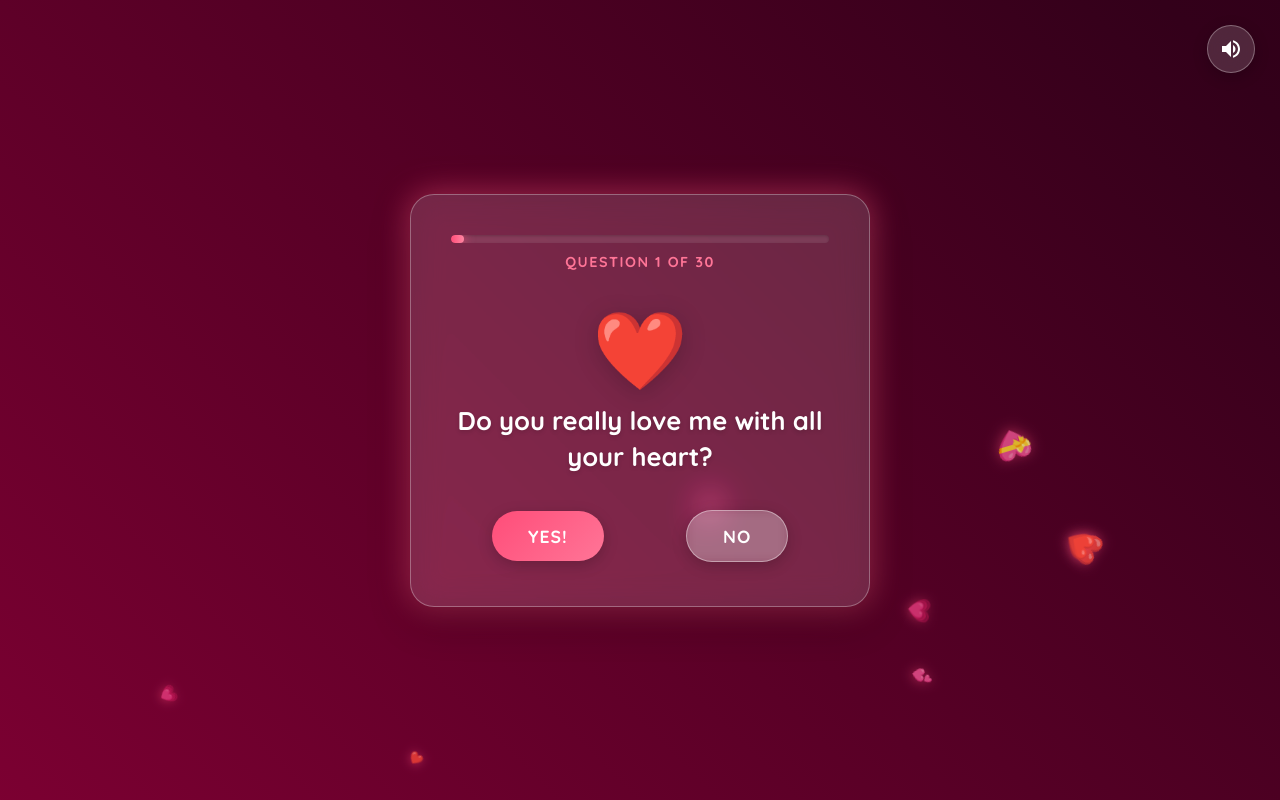
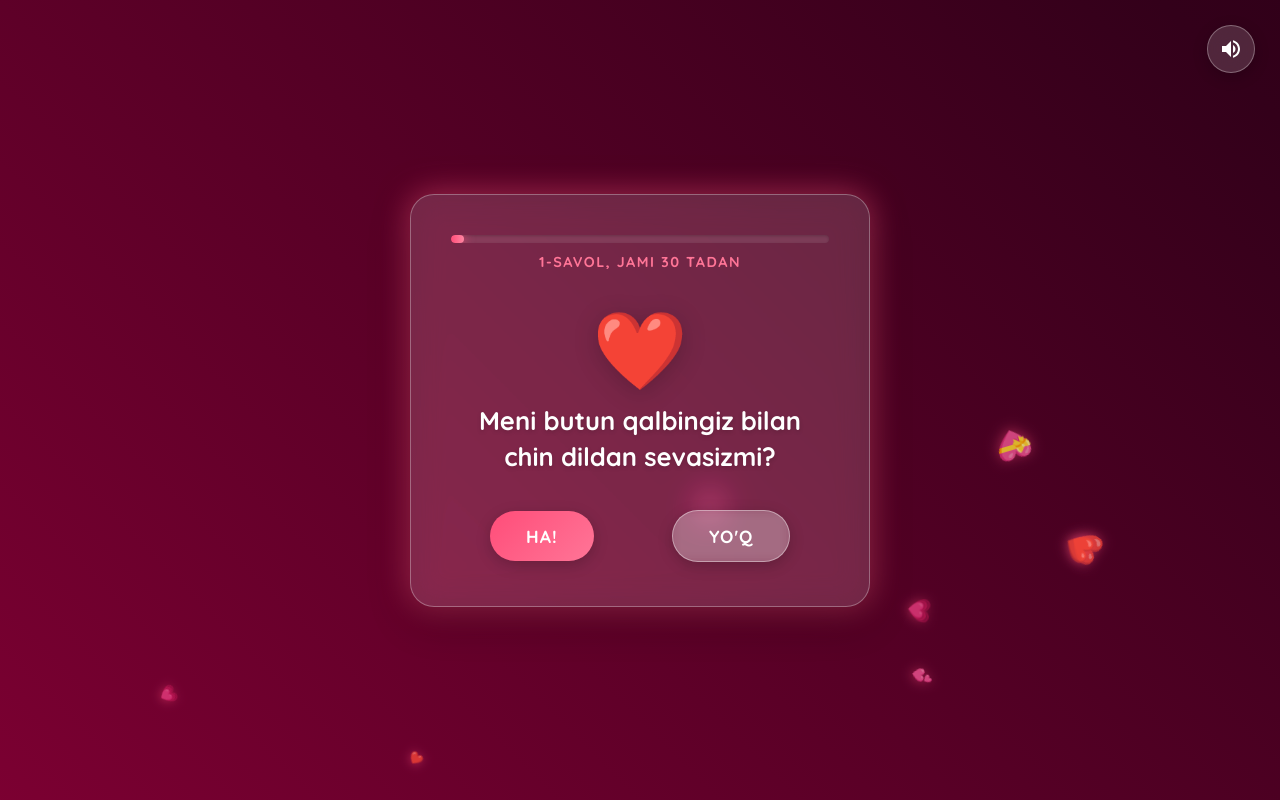
Before and after one commit to mehriddinabdullayev/mini-love-app, a website: page index.html in a window 1280 px wide. Drawn offline with Linux system fonts and the light colour scheme.

Commit message:
Ilk commit: Sevgi testi ilovasi

```diff
--- a/index.html
+++ b/index.html
@@ -1,9 +1,9 @@
 <!DOCTYPE html>
-<html lang="en">
+<html lang="uz">
 <head>
     <meta charset="UTF-8">
     <meta name="viewport" content="width=device-width, initial-scale=1.0">
-    <title>Mini Love App - Premium Edition</title>
+    <title>Mini Love App - Premium Nashr</title>
     <link rel="preconnect" href="https://fonts.googleapis.com">
     <link rel="preconnect" href="https://fonts.gstatic.com" crossorigin>
     <link href="https://fonts.googleapis.com/css2?family=Dancing+Script:wght@700&family=Quicksand:wght@400;600;700&display=swap" rel="stylesheet">
@@ -11,19 +11,22 @@
 </head>
 <body>
 
+    <!-- Yuklanish Ekran (Preloader) -->
     <div id="preloader">
         <div class="preloader-heart">
             <div></div>
         </div>
-        <p class="loading-text">Preparing something magical...</p>
+        <p class="loading-text">Sehrli lahzalar tayyorlanmoqda...</p>
     </div>
 
+    <!-- Orqa Fon Elementlari -->
     <div class="animated-bg"></div>
     <div class="particle-container" id="particleContainer"></div>
     <div class="cursor-trail" id="cursorTrail"></div>
 
+    <!-- Musiqa Pleyeri -->
     <div class="music-control">
-        <button id="muteBtn" class="mute-btn" aria-label="Toggle Music">
+        <button id="muteBtn" class="mute-btn" aria-label="Musiqani yoqish/o'chirish">
             <svg id="musicOnIcon" viewBox="0 0 24 24" width="24" height="24">
                 <path fill="currentColor" d="M14,3.23V5.29C16.89,6.15 19,8.83 19,12C19,15.17 16.89,17.85 14,18.71V20.77C18.01,19.86 21,16.28 21,12C21,7.72 18.01,4.14 14,3.23M16.5,12C16.5,10.23 15.5,8.71 14,7.97V16C15.5,15.29 16.5,13.77 16.5,12M3,9V15H7L12,20V4L7,9H3Z" />
             </svg>
@@ -36,44 +39,51 @@
         </audio>
     </div>
 
+    <!-- Bildirishnomalar (Toast) Konteyneri -->
     <div id="toastContainer" class="toast-container"></div>
 
+    <!-- Asosiy Karta (Card) -->
     <main class="app-card" id="appCard">
 
+        <!-- Savol-javob bo'limi -->
         <div id="quizSection">
+            <!-- Progress Bar va hisoblagich -->
             <div class="quiz-header">
                 <div class="progress-container">
                     <div class="progress-bar" id="progressBar"></div>
                 </div>
-                <div class="counter-display" id="counterDisplay">Question 1 of 30</div>
+                <div class="counter-display" id="counterDisplay">1-savol, jami 30 ta</div>
             </div>
 
+            <!-- Savol matni va emoji -->
             <div class="quiz-body">
                 <div class="emoji-wrapper" id="emojiWrapper">❤️</div>
                 <h2 class="question-text" id="questionText"></h2>
             </div>
 
+            <!-- Tugmalar -->
             <div class="quiz-footer" id="quizFooter">
                 <button class="btn btn-yes" id="yesBtn">
-                    <span>YES!</span>
+                    <span>HA!</span>
                     <div class="btn-glow"></div>
                 </button>
                 <button class="btn btn-no" id="noBtn">
-                    <span>NO</span>
+                    <span>YO'Q</span>
                 </button>
             </div>
         </div>
 
+        <!-- Yakuniy g'alaba ekrani -->
         <div id="finalSection" class="hidden">
             <div class="final-container">
                 <div class="huge-heart-wrapper">
                     <div class="huge-heart">❤️</div>
                     <div class="heart-pulse-glow"></div>
                 </div>
-                <h1 class="final-title">I knew you love me ❤️</h1>
-                <p class="final-subtitle">My heart is and always will be yours forever.</p>
+                <h1 class="final-title">Meni sevishingizni bilardim! ❤️</h1>
+                <p class="final-subtitle">Yuragim abadiy sizniki va shunday bo'lib qoladi.</p>
                 <button class="btn btn-yes" id="playAgainBtn">
-                    <span>Play Again</span>
+                    <span>Yana o'ynash</span>
                     <div class="btn-glow"></div>
                 </button>
             </div>
--- a/script.js
+++ b/script.js
@@ -1,43 +1,43 @@
 /**
  * ==========================================================================
- * PREMIUM ROMANTIC QUIZ SYSTEM - COMPLETE LOGIC
+ * PREMIUM ROMANTIC QUIZ SYSTEM - COMPLETE LOGIC (UZBEK EDITION)
  * ==========================================================================
  */
 
 document.addEventListener('DOMContentLoaded', () => {
 
-    // 30 Completely Unique Premium Romantic Love Questions Matrix
+    // 30 Completely Unique Premium Romantic Love Questions Matrix in Uzbek
     const loveQuestions = [
-        { id: 1, emoji: "❤️", text: "Do you really love me with all your heart?", response: "I knew your heart belonged to me! 😍" },
-        { id: 2, emoji: "♾️", text: "Would you stay with me through eternity?", response: "Forever isn't even long enough! ♾️" },
-        { id: 3, emoji: "🤝", text: "Will you hold my hand tightly in public places?", response: "Proudly holding hands, walking through life! 👫" },
-        { id: 4, emoji: "🫂", text: "Would you hug me tight when I feel completely lost?", response: "Your arms are my absolute safest haven! 🥺" },
-        { id: 5, emoji: "🌧️", text: "Would you dance with me under a beautiful midnight rain?", response: "Splashing through drops of pure romantic magic! 💃" },
-        { id: 6, emoji: "🍕", text: "Would you willingly share your very last slice of pizza with me?", response: "Now THAT is true deeper level connection! 🍕" },
-        { id: 7, emoji: "🌇", text: "Will you commit to watching the sunset with me every week?", response: "Painting memories into the beautiful evening sky! 🌅" },
-        { id: 8, emoji: "🧓", text: "Would you love to grow old and wrinkled right next to me?", response: "Rocking chairs, silver hair, and infinite devotion! 👵" },
-        { id: 9, emoji: "🌍", text: "Would you travel to the ends of the world by my side?", response: "Every corner of Earth is better with you! 🗺️" },
-        { id: 10, emoji: "🥰", text: "Am I truly your absolute favorite person in existence?", response: "And you are my entire beautiful universe! ✨" },
-        { id: 11, emoji: "🍳", text: "Would you surprise cook for me when I come home exhausted?", response: "Breakfast, dinner, and love served daily! 🥞" },
-        { id: 12, emoji: "💓", text: "Do I still make your heart race like crazy every single day?", response: "Thump-thump! That's the rhythm of pure romance! 🥁" },
-        { id: 13, emoji: "🌌", text: "Would you stay up to stargaze on a cold winter night with me?", response: "Counting constellations while warm in your love! 🔭" },
-        { id: 14, emoji: "✉️", text: "Would you write me old-fashioned poetic love letters?", response: "Ink on paper, parsing out my soul for you! ✍️" },
-        { id: 15, emoji: "☀️", text: "Would you wake up early just to kiss my forehead softly?", response: "The absolute brightest way to greet any morning! ☀️" },
-        { id: 16, emoji: "🔮", text: "Do you clearly see me present in all your future plans?", response: "Destiny has woven our lives into one fabric! 🧵" },
-        { id: 17, emoji: "💋", text: "Would you kiss me right in the middle of a sentence?", response: "Action speaks louder than any beautiful words! 🤫" },
-        { id: 18, emoji: "💐", text: "Would you bring me flowers for absolutely no specific reason?", response: "Blossoming romance without any calendar rules! 🌹" },
-        { id: 19, emoji: "💭", text: "Am I the sweetest dream you think of before sleeping?", response: "Drifting to sleep wrapped inside thoughts of you! 🛌" },
-        { id: 20, emoji: "🛡️", text: "Would you stand and defend me against the entire world?", response: "Unbreakable armor, standing strong together! ⚔️" },
-        { id: 21, emoji: "🎤", text: "Would you sing a horribly cheesy love song explicitly to me?", response: "Serenading with absolute beautiful affection! 🎶" },
-        { id: 22, emoji: "😊", text: "Do you unconsciously smile whenever your phone lights up from me?", response: "A tiny notification that instantly brightens my life! 📱" },
-        { id: 23, emoji: "🍰", text: "Would you give me the larger piece of a delicious cake?", response: "Sweet desserts for the sweetest love of mine! 🍰" },
-        { id: 24, emoji: "🎬", text: "Will you hold me extra tight during intense scary movies?", response: "No monsters can touch us while we are entangled! 🧟" },
-        { id: 25, emoji: "✨", text: "Do you genuinely believe we were written in the stars?", response: "Cosmic alignment brought us right here today! ☄️" },
-        { id: 26, emoji: "🏰", text: "Would you build an epic secret blanket fort with me?", response: "A cozy secret kingdom for just the two of us! 🏰" },
-        { id: 27, emoji: "🦋", text: "Do you still get fluttery stomach butterflies when we meet?", response: "A beautiful wild zoo inside every single time! 🦋" },
-        { id: 28, emoji: "🗣️", text: "Would you patiently listen to my random endless daily rants?", response: "Your voice is my absolute favorite symphony! 🎹" },
-        { id: 29, emoji: "🌹", text: "Will you promise to be my forever and ever Valentine?", response: "Every single day is Feb 14th from now on! 💝" },
-        { id: 30, emoji: "💍", text: "Will you lock your hand in mine and promise eternal love?", response: "An ironclad promise of complete infinite devotion! 🔒" }
+        { id: 1, emoji: "❤️", text: "Meni butun qalbingiz bilan chin dildan sevasizmi?", response: "Qalbingiz faqat meniki ekanligini bilardim! 😍" },
+        { id: 2, emoji: "♾️", text: "Men bilan abadiyatgacha birga bo'la olasizmi?", response: "Abadiyat ham bizning sevgimizga kamlik qiladi! ♾️" },
+        { id: 3, emoji: "🤝", text: "Odamlar orasida ham qo'limdan mahkam tutib yurasizmi?", response: "Qo'llarimiz hayot yo'lida hamisha birga! 👫" },
+        { id: 4, emoji: "🫂", text: "O'zimni yomon his qilganimda meni mahkam bag'ringizga bosasizmi?", response: "Sizning quchog'ingiz men uchun eng xavfsiz joy! 🥺" },
+        { id: 5, emoji: "🌧️", text: "Tungi yomg'ir ostida men bilan raqsga tusharmidingiz?", response: "Yomg'ir tomchilari ostidagi eng sehrli lahzalar! 💃" },
+        { id: 6, emoji: "🍕", text: "Pitsaning eng oxirgi shirin bo'lagini menga ilinasizmi?", response: "Mana buni haqiqiy olijanob sevgi desa bo'ladi! 🍕" },
+        { id: 7, emoji: "🌇", text: "Har hafta men bilan quyosh botishini tomosha qilasizmi?", response: "Kechki osmon bag'rida shirin xotiralar chizamiz! 🌅" },
+        { id: 8, emoji: "🧓", text: "Men bilan birga qarib, bir yostiqqa bosh qo'yishni xohlaysizmi?", response: "Baxtli keksalik va tuganmas cheksiz mehr! 👵" },
+        { id: 9, emoji: "🌍", text: "Men bilan dunyoning chekkasiga bo'lsa ham sayohat qilasizmi?", response: "Siz bilan dunyoning har bir burchagi go'zal! 🗺️" },
+        { id: 10, emoji: "🥰", text: "Rostini ayting, men siz uchun dunyodagi eng qadrli insonmanmi?", response: "Siz esa mening butun go'zal koinotimsiz! ✨" },
+        { id: 11, emoji: "🍳", text: "Charchab kelganimda menga kutilmagan shirin taom tayyorlab berasizmi?", response: "Har kuni sevgi bilan pishirilgan lazzatli taomlar! 🥞" },
+        { id: 12, emoji: "💓", text: "Meni ko'rganingizda yuragingiz hamon tez urib ketadimi?", response: "Turs-turs! Bu bizning sevgimiz ritmi! 🥁" },
+        { id: 13, emoji: "🌌", text: "Sovuq qish tunida men bilan yulduzlarni tomosha qilarmidingiz?", response: "Sizning mehringiz bilan qishki tun ham issiq! 🔭" },
+        { id: 14, emoji: "✉️", text: "Menga eski davrlardagidek romantik sevgi maktublari yozasizmi?", response: "Qog'ozdagi siyoh - qalbimning chin izhoridir! ✍️" },
+        { id: 15, emoji: "☀️", text: "Ertalab shunchaki peshonamdan o'pish uchun vaqtli uyg'onarmidingiz?", response: "Yangi kunni qarshilashning eng go'zal usuli! ☀️" },
+        { id: 16, emoji: "🔮", text: "Kelajakdagi barcha orzu va rejalaringizda meni ko'ryapsizmi?", response: "Taqdirimiz allaqachon bir butun bo'lib bog'langan! 🧵" },
+        { id: 17, emoji: "💋", text: "Gapirayotganimda to'satdan so'zimni o'pich bilan bo'larmidingiz?", response: "Harakatlar so'zlardan ko'ra sehrliroq va shirinroq! 🤫" },
+        { id: 18, emoji: "💐", text: "Menga hech qanday sababsiz, shunchaki gullar sovg'a qilasizmi?", response: "Kalendarsiz, shunchaki ko'ngil quvonchi uchun! 🌹" },
+        { id: 19, emoji: "💭", text: "Uxlashdan oldin o'ylaydigan eng shirin tushingiz menmanmi?", response: "Siz haqingizdagi shirin xayollar bilan uyquga ketaman! 🛌" },
+        { id: 20, emoji: "🛡️", text: "Butun dunyo bizga qarshi bo'lsa ham, meni himoya qilasizmi?", response: "Biz birga har qanday qiyinchilikni yenga olamiz! ⚔️" },
+        { id: 21, emoji: "🎤", text: "Faqat men uchun eng quvnoq va kulgili sevgi qo'shig'ini aytasizmi?", response: "Sizga bo'lgan cheksiz muhabbatim taronasi! 🎶" },
+        { id: 22, emoji: "😊", text: "Mendan xabar kelganda telefoningizga qarab beixtiyor jilmayasizmi?", response: "Ekrandagi mitti bildirishnoma ham kayfiyatni ko'taradi! 📱" },
+        { id: 23, emoji: "🍰", text: "Shirin tortning eng katta va mazali bo'lagini menga berasizmi?", response: "Mening eng shirin insonim uchun eng zo'r bo'lak! 🍰" },
+        { id: 24, emoji: "🎬", text: "Qo'rqinchli kino ko'rayotganda meni yanada mahkamroq ushlab turasizmi?", response: "Biz birga bo'lsak, hech qanday maxluq qo'rqinchli emas! 🧟" },
+        { id: 25, emoji: "✨", text: "Bizning uchrashganimiz yulduzlarda bitilganiga ishonasizmi?", response: "Koinot bizni birlashtirgani aslo tasodif emas! ☄️" },
+        { id: 26, emoji: "🏰", text: "Uyda adyollardan uycha yasab, ichida berkinib o'tirarmidik?", response: "Faqat ikkimizga tegishli bo'lgan sirli shirin qirollik! 🏰" },
+        { id: 27, emoji: "🦋", text: "Uchrashganimizda yuragingizda hamon kapalaklar uchadimi?", response: "Har safar xuddi birinchi uchrashuvdek hayajon! 🦋" },
+        { id: 28, emoji: "🗣️", text: "Mening tinimsiz va qiziq hayotiy gaplarimni charchamay tinglaysizmi?", response: "Sizning ovozingiz - men uchun eng go'zal simfoniya! 🎹" },
+        { id: 29, emoji: "🌹", text: "Umringizning oxirigacha mening yagona sevgilim bo'lishga va'da berasizmi?", response: "Endi hayotimizning har bir kuni haqiqiy sevgi bayrami! 💝" },
+        { id: 30, emoji: "💍", text: "Qo'llaringizni qo'llarimga qulflab, abadiy muhabbatga so'z berasizmi?", response: "Cheksiz sadoqat va abadiy baxt va'dasi! 🔒" }
     ];
 
     let currentQuestionIndex = 0;
@@ -72,13 +72,13 @@ document.addEventListener('DOMContentLoaded', () => {
 
     // Funny/Sweet Escape Messages for NO action attempts
     const noClickResponses = [
-        "Oops! Try again! 😉",
-        "Access Denied by Cupid! 🏹",
-        "Error: Heart does not compute this option! ❌",
-        "Nice try, swift clicker! 🏎️",
-        "That button is just decoration! 🎀",
-        "Your cursor missed the mark! 🎯",
-        "Love doesn't know NO! 💖"
+        "Voy! Yana bir bor urinib ko'ring! 😉",
+        "Kupidon bu javobga ruxsat bermadi! 🏹",
+        "Xatolik: Yurak bu variantni qabul qilmaydi! ❌",
+        "Yaxshi urinish, lekin chaqqonroq bo'lish kerak! 🏎️",
+        "Bu tugma shunchaki chiroy uchun qo'yilgan! 🎀",
+        "Sizning kursor nishonga aniq tegmadi! 🎯",
+        "Chin sevgida 'YO'Q' degan javob bo'lmaydi! 💖"
     ];
 
     /* ==========================================================================
@@ -134,7 +134,7 @@ document.addEventListener('DOMContentLoaded', () => {
                 musicOnIcon.classList.remove('hidden');
                 musicMutedIcon.classList.add('hidden');
             }).catch(() => {
-                showToast("Please interact with the page first to allow music! 🎵");
+                showToast("Musiqa chalinishi uchun ekran ustiga bosing! 🎵");
             });
         } else {
             bgMusic.pause();
@@ -164,7 +164,7 @@ document.addEventListener('DOMContentLoaded', () => {
         const activeData = loveQuestions[currentQuestionIndex];
 
         // Update Metadata displays
-        counterDisplay.innerText = `Question ${activeData.id} of ${totalQuestions}`;
+        counterDisplay.innerText = `${activeData.id}-savol, jami ${totalQuestions} tadan`;
         progressBar.style.width = `${(activeData.id / totalQuestions) * 100}%`;
 
         // Emoji bounce animation trigger
@@ -363,7 +363,7 @@ document.addEventListener('DOMContentLoaded', () => {
 
     /* ==========================================================================
        RESET APPLICATION STATE
-       ========================================================================== */
+       ========================================================================= */
 
     playAgainBtn.addEventListener('click', (e) => {
         createRipple(e, playAgainBtn);
```
